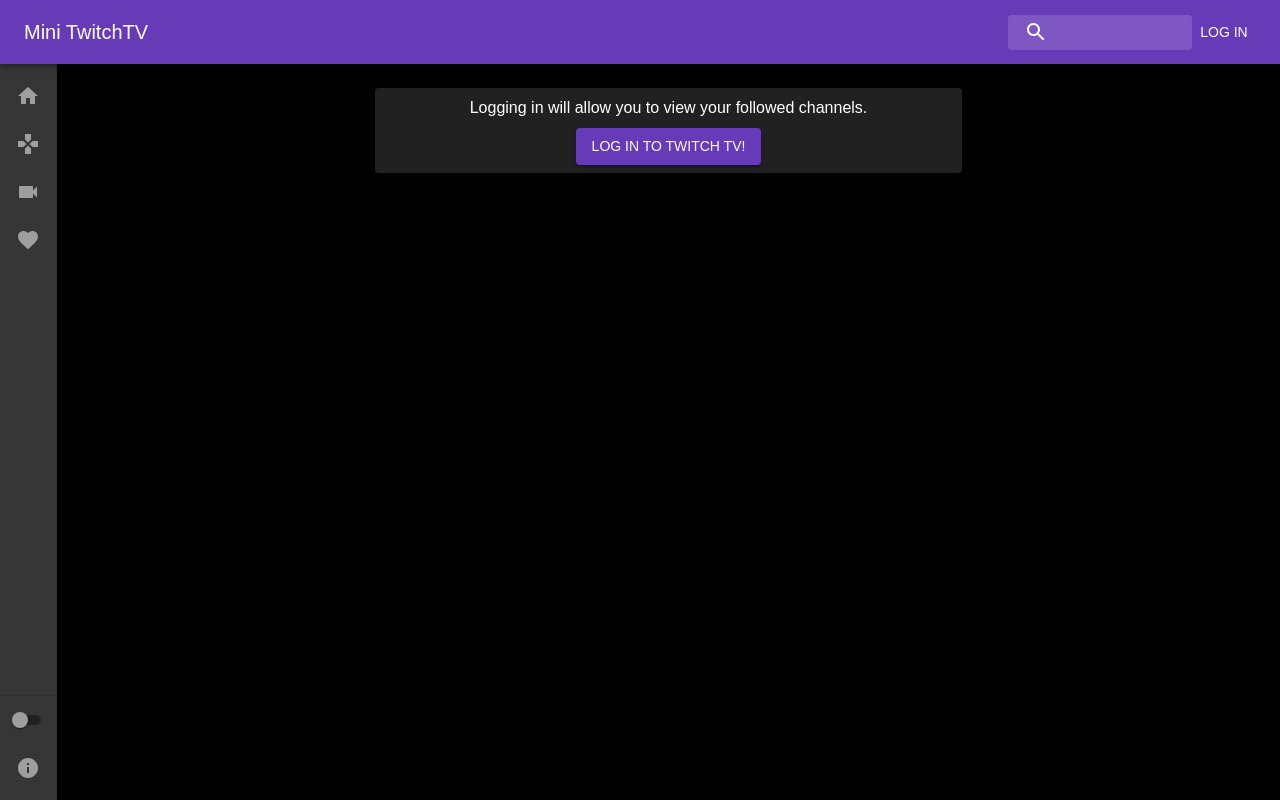
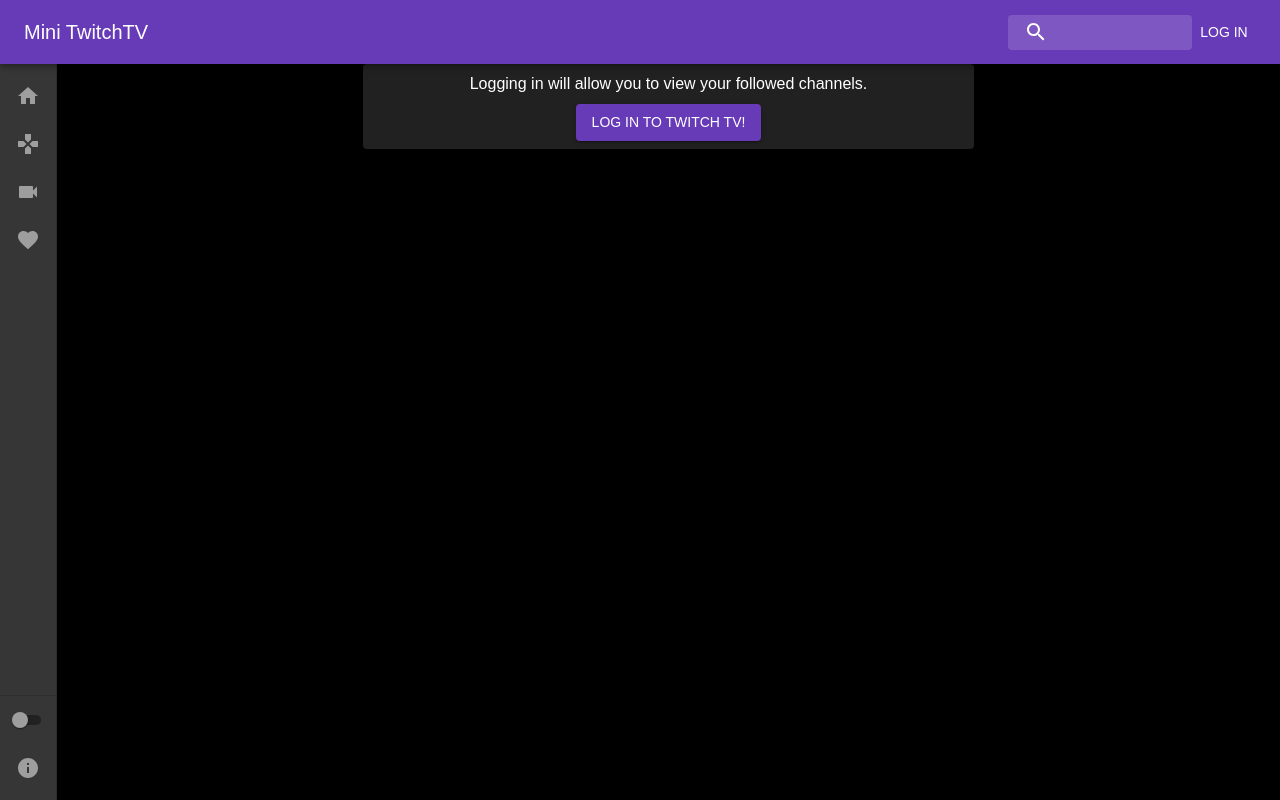
Before and after one commit to taloncjones/Mini_TTV, a React (Create React App) app: page /login in a window 1280 px wide. Built offline with nearby package versions, Linux system fonts and the light colour scheme; no server answers.

Commit message:
Move padding from container to game/stream list

```diff
--- a/src/App.js
+++ b/src/App.js
@@ -31,8 +31,7 @@ const styles = theme => ({
     ...theme.mixins.toolbar,
   },
   content: {
-    paddingLeft: theme.spacing(10) + 1,
-    padding: theme.spacing(3),
+    paddingLeft: theme.spacing(7) + 1,
     width: '100%',
     top: theme.spacing(8),
     bottom: '0',
--- a/src/components/games/GameList.js
+++ b/src/components/games/GameList.js
@@ -5,7 +5,7 @@ import GameItem from './GameItem'
 
 const useStyles = makeStyles(theme => ({
   grow: {
-    flexGrow: 1,
+    padding: theme.spacing(3),
   }
 }))
 
--- a/src/components/streams/StreamList.js
+++ b/src/components/streams/StreamList.js
@@ -5,8 +5,8 @@ import StreamItem from './StreamItem'
 
 const useStyles = makeStyles(theme => ({
   grow: {
-    flexGrow: 1,
-  },
+    padding: theme.spacing(3),
+  }
 }));
 
 export default function StreamList({ streams }) {
```
